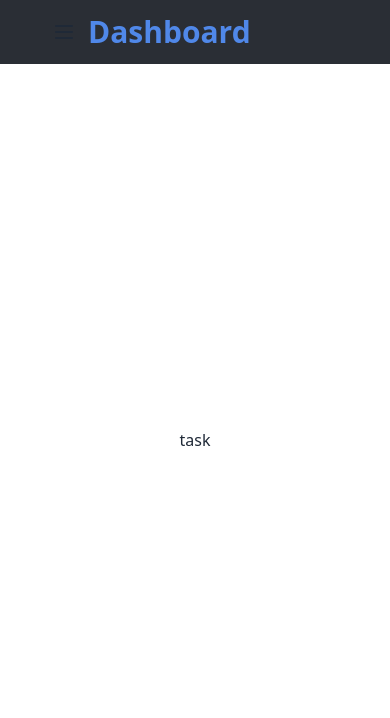
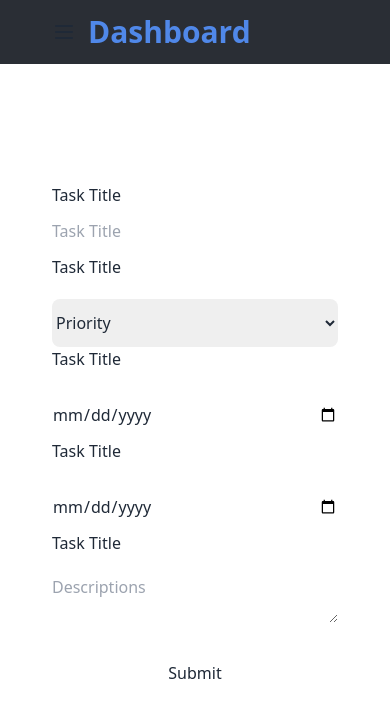
Before and after one commit to SakibAlHasan10/task-management-client-site, a React (Vite) app: page /dashboard/addtask in a window 390 px wide. Shown: the top 718 px of the page. Built offline with nearby package versions, Linux system fonts and the light colour scheme; no server answers.

Commit message:
added react hook form

```diff
--- a/package.json
+++ b/package.json
@@ -18,6 +18,7 @@
     "react-dom": "^18.2.0",
     "react-helmet": "^6.1.0",
     "react-helmet-async": "^2.0.4",
+    "react-hook-form": "^7.49.2",
     "react-icons": "^4.12.0",
     "react-router-dom": "^6.21.0",
     "react-toastify": "^9.1.3",
--- /dev/null
+++ b/src/components/Footer.jsx
@@ -0,0 +1,26 @@
+const Footer = () => {
+  return (
+    <div>
+      <footer className="footer footer-center p-10 bg-base-200 text-base-content rounded">
+  <nav className="grid grid-flow-col gap-4">
+    <a className="link link-hover">About us</a>
+    <a className="link link-hover">Contact</a>
+    <a className="link link-hover">Jobs</a>
+    <a className="link link-hover">Press kit</a>
+  </nav>
+  <nav>
+    <div className="grid grid-flow-col gap-4">
+      <a><svg xmlns="http://www.w3.org/2000/svg" width="24" height="24" viewBox="0 0 24 24" className="fill-current"><path d="M24 4.557c-.883.392-1.832.656-2.828.775 1.017-.609 1.798-1.574 2.165-2.724-.951.564-2.005.974-3.127 1.195-.897-.957-2.178-1.555-3.594-1.555-3.179 0-5.515 2.966-4.797 6.045-4.091-.205-7.719-2.165-10.148-5.144-1.29 2.213-.669 5.108 1.523 6.574-.806-.026-1.566-.247-2.229-.616-.054 2.281 1.581 4.415 3.949 4.89-.693.188-1.452.232-2.224.084.626 1.956 2.444 3.379 4.6 3.419-2.07 1.623-4.678 2.348-7.29 2.04 2.179 1.397 4.768 2.212 7.548 2.212 9.142 0 14.307-7.721 13.995-14.646.962-.695 1.797-1.562 2.457-2.549z"></path></svg></a>
+      <a><svg xmlns="http://www.w3.org/2000/svg" width="24" height="24" viewBox="0 0 24 24" className="fill-current"><path d="M19.615 3.184c-3.604-.246-11.631-.245-15.23 0-3.897.266-4.356 2.62-4.385 8.816.029 6.185.484 8.549 4.385 8.816 3.6.245 11.626.246 15.23 0 3.897-.266 4.356-2.62 4.385-8.816-.029-6.185-.484-8.549-4.385-8.816zm-10.615 12.816v-8l8 3.993-8 4.007z"></path></svg></a>
+      <a><svg xmlns="http://www.w3.org/2000/svg" width="24" height="24" viewBox="0 0 24 24" className="fill-current"><path d="M9 8h-3v4h3v12h5v-12h3.642l.358-4h-4v-1.667c0-.955.192-1.333 1.115-1.333h2.885v-5h-3.808c-3.596 0-5.192 1.583-5.192 4.615v3.385z"></path></svg></a>
+    </div>
+  </nav>
+  <aside>
+    <p>Copyright © 2023 - All right reserved by ACME Industries Ltd</p>
+  </aside>
+</footer>
+    </div>
+  );
+};
+
+export default Footer;
--- a/src/hooks/AuthProvider/AuthProvider.jsx
+++ b/src/hooks/AuthProvider/AuthProvider.jsx
@@ -48,7 +48,7 @@
             const loggedUser = {email:currentUser.email}
             axios.post('http://localhost:5000/jwt',loggedUser, {withCredentials: true} )
             .then(res=>{
-                console.log(res.data)
+                console.log(res.data,'jwt')
             })
         }
     })
--- a/src/pages/dashboard/AddTask.jsx
+++ b/src/pages/dashboard/AddTask.jsx
@@ -1,10 +1,45 @@
+import { useState } from "react";
+import { useForm } from "react-hook-form";
+// import Header from "./Header";
 
 const AddTask = () => {
+    const { register, handleSubmit } = useForm();
+    const [data, setData] = useState("");
+
+
     return (
-        <div>
-            task
+        <div className="w-full px-5">
+
+        <form onSubmit={handleSubmit((data) => setData(JSON.stringify(data)))}>
+          {/* <Header /> */}
+          <span>Task Title</span>
+          <input {...register("Task Title", { required: true })} placeholder="Task Title" className="w-full h-12 rounded-lg "/> <br />
+          <span>Task Title</span>
+          <select {...register("Priority", { required: true })} className=" w-full h-12 rounded-lg mt-5">
+            <option value="">Priority</option>
+            <option value="Low">Low</option>
+            <option value="Moderate">Moderate</option>
+            <option value="High">High</option>
+          </select> <br />
+          <div className="md:flex justify-between gap-5">
+            <div className="w-full">
+          <span>Task Title</span>
+
+          <input type="date" {...register("Deadlines", { required: true })} placeholder="Deadlines" className=" w-full h-12 rounded-lg mt-5" />
+            </div>
+            <div className="w-full">
+          <span>Task Title</span>
+
+          <input type="date" {...register("Deadlines", { required: true })} placeholder="Deadlines" className=" w-full h-12 rounded-lg mt-5" />
+            </div>
+          </div>
+          <span>Task Title</span>
+          <textarea {...register("Descriptions", { required: true })} placeholder="Descriptions" className=" w-full h-12 rounded-lg mt-5"/> <br />
+          <p>{data}</p>
+          <input type="submit" className=" w-full h-12 rounded-lg mt-5"/>
+        </form>
         </div>
-    );
+      );
 };
 
 export default AddTask;
--- a/src/pages/dashboard/Dashboard.jsx
+++ b/src/pages/dashboard/Dashboard.jsx
@@ -1,5 +1,6 @@
-import { NavLink, Outlet } from "react-router-dom";
+import { Link, NavLink, Outlet } from "react-router-dom";
 import PageWidth from "../../components/PageWidth";
+import useApi from "../../hooks/AuthApi/useApi";
 
 const route = (
     <>
@@ -15,6 +16,11 @@
     </>
   );
 const Dashboard = () => {
+  const { user, logOut } = useApi();
+  // console.log(user)
+  const userLogout=()=>{
+    logOut()
+  }
     return (
         <div>
             <div className="drawer">
@@ -54,12 +60,23 @@
           <PageWidth>
 
           <div className="flex min-h-[89vh] justify-between bg-white w-full">
-            <div>
-            <ul className="menu mr-6 hidden lg:block p-4 w-52 min-h-[89vh] bg-base-200">
+            <div className="menu mr-6 hidden lg:block p-4 w-60 min-h-[89vh] bg-base-200">
+              <div className="border-b-2 border-dotted mb-6 ">
+              {
+              user&&<>
+                <img src={user?.photoURL} alt={user?.displayName} className="w-28 rounded-full ml-8" />
+                <h3 className="text-center mt-5 text-xl font-semibold">{user?.displayName}</h3>
+                <h3 className="text-center mt-1 text-md font-semibold pb-4">{(user?.email.length>20)? user?.email.slice(0,19)+ "...":user?.email}</h3>
+              </>
+            }
+              </div>
+            <ul>
             {/* Sidebar content here */}
-                <img src="" alt="" />
-                <h3>name</h3>
+
             {route}
+            <Link>
+            <button className="btn" onClick={()=>userLogout()}>Logout</button>
+            </Link>
           </ul>
             </div>
             <div className="flex justify-center items-center w-full">
@@ -75,12 +92,26 @@
             aria-label="close sidebar"
             className="drawer-overlay"
           ></label>
-          <ul className="menu p-4 w-52 mt-14 min-h-full bg-base-200">
+          <div className="menu p-4 w-52 mt-14 min-h-full bg-base-200">
+              <div className="border-b-2 border-dotted mb-6 ">
+              {
+              user&&<>
+                <img src={user?.photoURL} alt={user?.displayName} className="w-28 rounded-full ml-8" />
+                <h3 className="text-center mt-5 text-xl font-semibold">{user?.displayName}</h3>
+                <h3 className="text-center mt-1 text-md font-semibold pb-4">{(user?.email.length>20)? user?.email.slice(0,19)+ "...":user?.email}</h3>
+              </>
+            }
+              </div>
+            <ul>
             {/* Sidebar content here */}
-            <img src="" alt="" />
-                <h3>name</h3>
+
             {route}
+            <Link>
+            <button className="btn" onClick={()=>userLogout()}>Logout</button>
+            </Link>
           </ul>
+            </div>
+
         </div>
       </div>
         </div>
--- a/src/pages/root/Root.jsx
+++ b/src/pages/root/Root.jsx
@@ -1,11 +1,15 @@
 import { Outlet } from "react-router-dom";
+import Footer from "../../components/Footer";
 
 const Root = () => {
     return (
+            <div>
+
         <div className="min-h-screen bg-[#12181B] text-white">
-
             <Outlet/>
         </div>
+        <Footer/>
+            </div>
     );
 };
 
--- a/src/routes/Routes.jsx
+++ b/src/routes/Routes.jsx
@@ -28,6 +28,7 @@
         }
     ]
 },
+
 {
     path:"/dashboard",
     element:<Dashboard/>,
```
Also changed, not shown: 1 other file (tests, documents, lock files or other folders).
